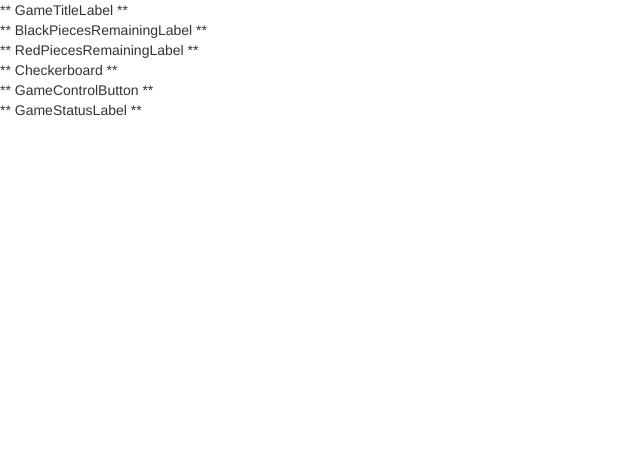
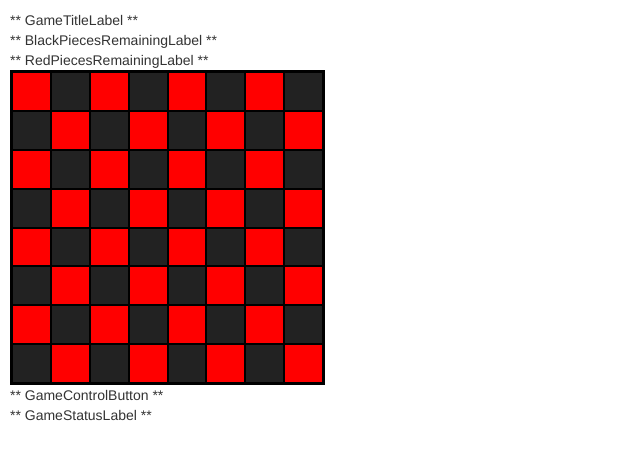
Before and after one commit to fhdfa/checkers-2000, a React app: page / in a window 1280 px wide. Shown: the top 460 px of the page, without its empty margins (0-640 px from the left). Built offline with nearby package versions, Linux system fonts and the light colour scheme.

Commit message:
Basic checkerboard layout

```diff
--- a/index.html
+++ b/index.html
@@ -5,6 +5,7 @@
     <title>Checkers 2000</title>
     <link rel="stylesheet" href="https://maxcdn.bootstrapcdn.com/bootstrap/latest/css/bootstrap.min.css">
     <link rel="stylesheet" href="https://maxcdn.bootstrapcdn.com/bootstrap/latest/css/bootstrap-theme.min.css">
+    <link rel="stylesheet" href="styles.css">
   </head>
   <body>
     <div id="main"></div>
--- a/src/components/Checkerboard.jsx
+++ b/src/components/Checkerboard.jsx
@@ -1,9 +1,24 @@
-import React, { Component } from 'react';
+import React from 'react';
+import CheckerboardRow from './CheckerboardRow.jsx';
+import { ROWS_PER_CHECKERBOARD } from '../constants/checkerboard';
+import { BLACK, RED } from '../constants/colors';
 
-export default class Checkerboard extends Component {
-  render() {
-    return (
-      <div>** Checkerboard **</div>
-    );
+export default function Checkerboard() {
+  let rows = [];
+  let color = RED;
+
+  for(let i = 0; i < ROWS_PER_CHECKERBOARD; i++) {
+    rows.push(<CheckerboardRow startingColor={color} key={i.toString()} />);
+
+    if(color == RED)
+      color = BLACK;
+    else
+      color = RED;
   }
+
+  return (
+    <div className="checkerboard">
+      {rows}
+    </div>
+  );
 }
--- /dev/null
+++ b/src/components/CheckerboardRow.jsx
@@ -0,0 +1,24 @@
+import React from 'react';
+import CheckerboardSquare from './CheckerboardSquare.jsx';
+import { SQUARES_PER_ROW } from '../constants/checkerboard';
+import { BLACK, RED } from '../constants/colors';
+
+export default function CheckerboardRow(props) {
+  let squares = [];
+  let color = props.startingColor;
+
+  for(let i = 0; i < SQUARES_PER_ROW; i++) {
+    squares.push(<CheckerboardSquare color={color} key={i.toString()} />);
+
+    if(color == RED)
+      color = BLACK;
+    else
+      color = RED;
+  }
+
+  return (
+    <div className="checkerboard-row">
+      {squares}
+    </div>
+  );
+}
--- /dev/null
+++ b/src/components/CheckerboardSquare.jsx
@@ -0,0 +1,12 @@
+import React from 'react';
+import { BLACK, RED } from '../constants/colors';
+
+export default function CheckerboardSquare(props) {
+  const classes = 'checkerboard-square ' + (props.color == RED ? 'red-square' : 'black-square');
+
+  return (
+    <div className={classes}>
+      <div className="checkerboard-square-contents" />
+    </div>
+  );
+}
--- a/src/constants/checkerboard.js
+++ b/src/constants/checkerboard.js
@@ -1,3 +1,4 @@
-export const POSITIONS_PER_ROW = 4;
+export const SQUARES_PER_ROW = 8;
+export const POSITIONS_PER_ROW = SQUARES_PER_ROW / 2;
 export const ROWS_PER_CHECKERBOARD = 8;
 export const POSITIONS_PER_CHECKERBOARD = POSITIONS_PER_ROW * ROWS_PER_CHECKERBOARD;
--- a/src/constants/pieceColors.js
+++ b/src/constants/colors.js
@@ -1,3 +1,3 @@
-// colors that game pieces can be
+// colors that game pieces and spaces can be
 export const BLACK = 'BLACK';
 export const RED = 'RED';
--- /dev/null
+++ b/styles.css
@@ -0,0 +1,27 @@
+.checkers-2000 {
+  padding: 10px;
+}
+
+.checkerboard {
+  border: 2px solid black;
+  width: 25%;
+}
+
+.checkerboard-square {
+  border: 1px solid black;
+  display: inline-block;
+  width: 12.5%;
+}
+
+.checkerboard-square-contents {
+  padding-bottom: 100%;
+  width: 100%;
+}
+
+.red-square {
+  background-color: red;
+}
+
+.black-square {
+  background-color: #222;
+}
```
